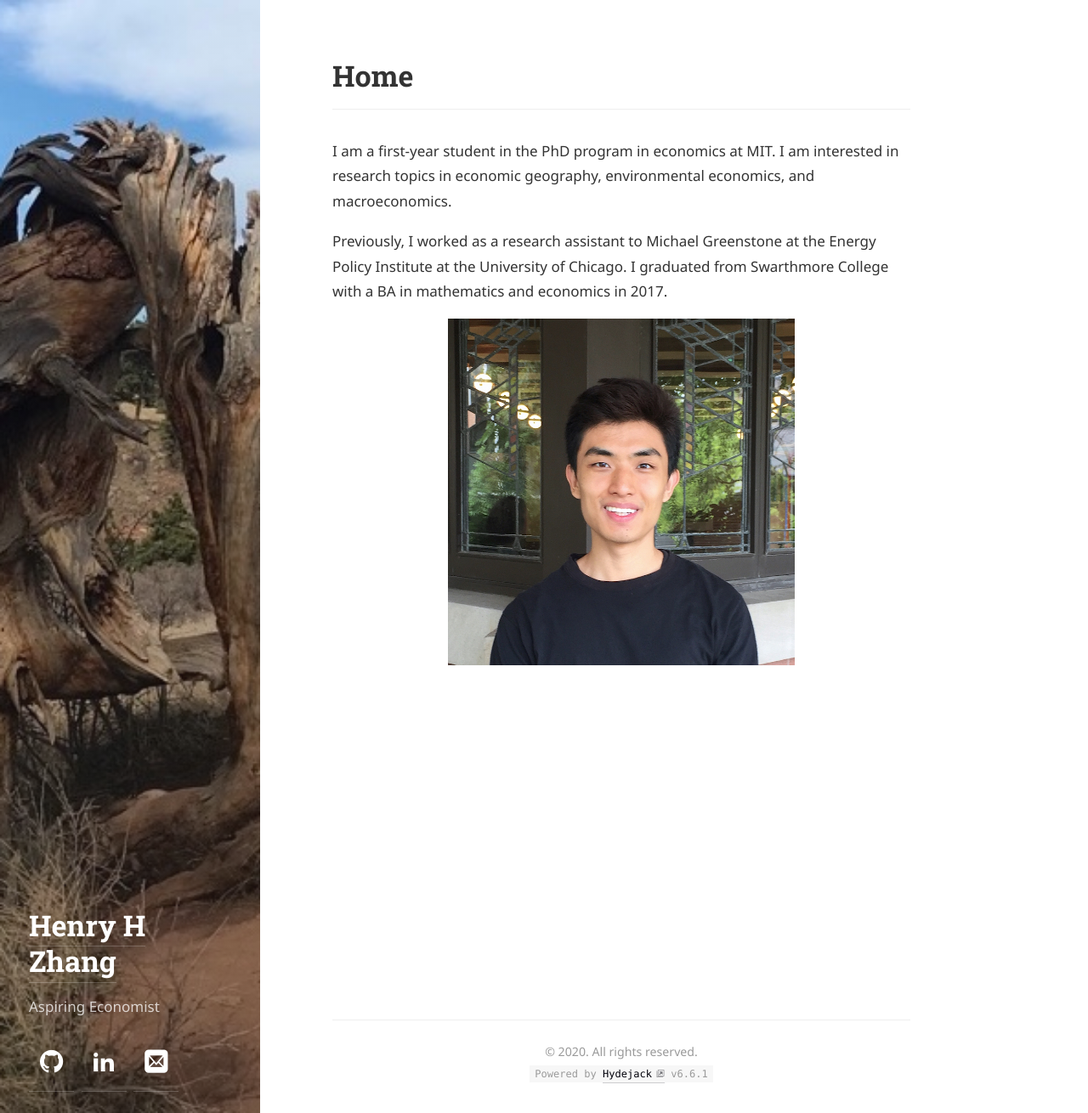
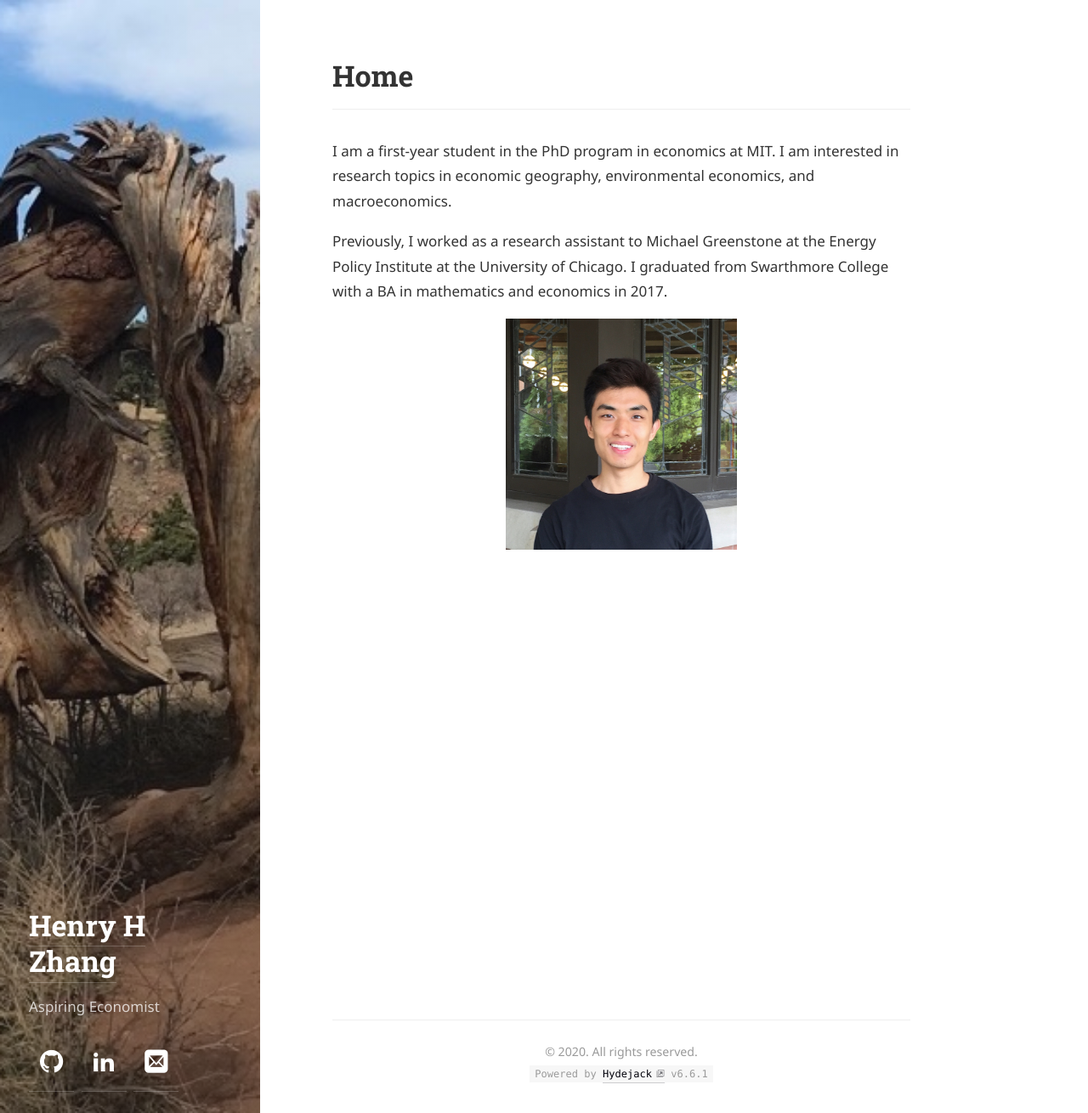
Before and after one commit to verklighet/verklighet.github.io, a Jekyll site: the page built from index.html, in a window 1280 px wide and 1310 px high. Shown: the whole window at 85% size. Built offline with Jekyll 4.4.1, drawn with Linux system fonts in a browser that asks for light colours; some web fonts are replaced; the list of posts is cut into pages by our own code.

Commit message:
Make image smaller on page, left align

```diff
--- a/index.html
+++ b/index.html
@@ -7,8 +7,10 @@
 
 <p> Previously, I worked as a research assistant to Michael Greenstone at the Energy Policy Institute at the University of Chicago. I graduated from Swarthmore College with a BA in mathematics and economics in 2017. </p>
 
+<div align="left">
 <div style="position:relative;padding-top:100%;">
 	<img src="assets/img/headshot ed small.jpg" alt="Henry Zhang"
-	style="position:absolute;margin-left:auto;margin-right:auto;top:0;left:0;right:0;width:60%;height:60%"
+	style="position:absolute;margin-left:auto;margin-right:auto;top:0;left:0;right:0;width:40%;height:40%"
 	frameborder="0">
 </div>
+</div>
```
